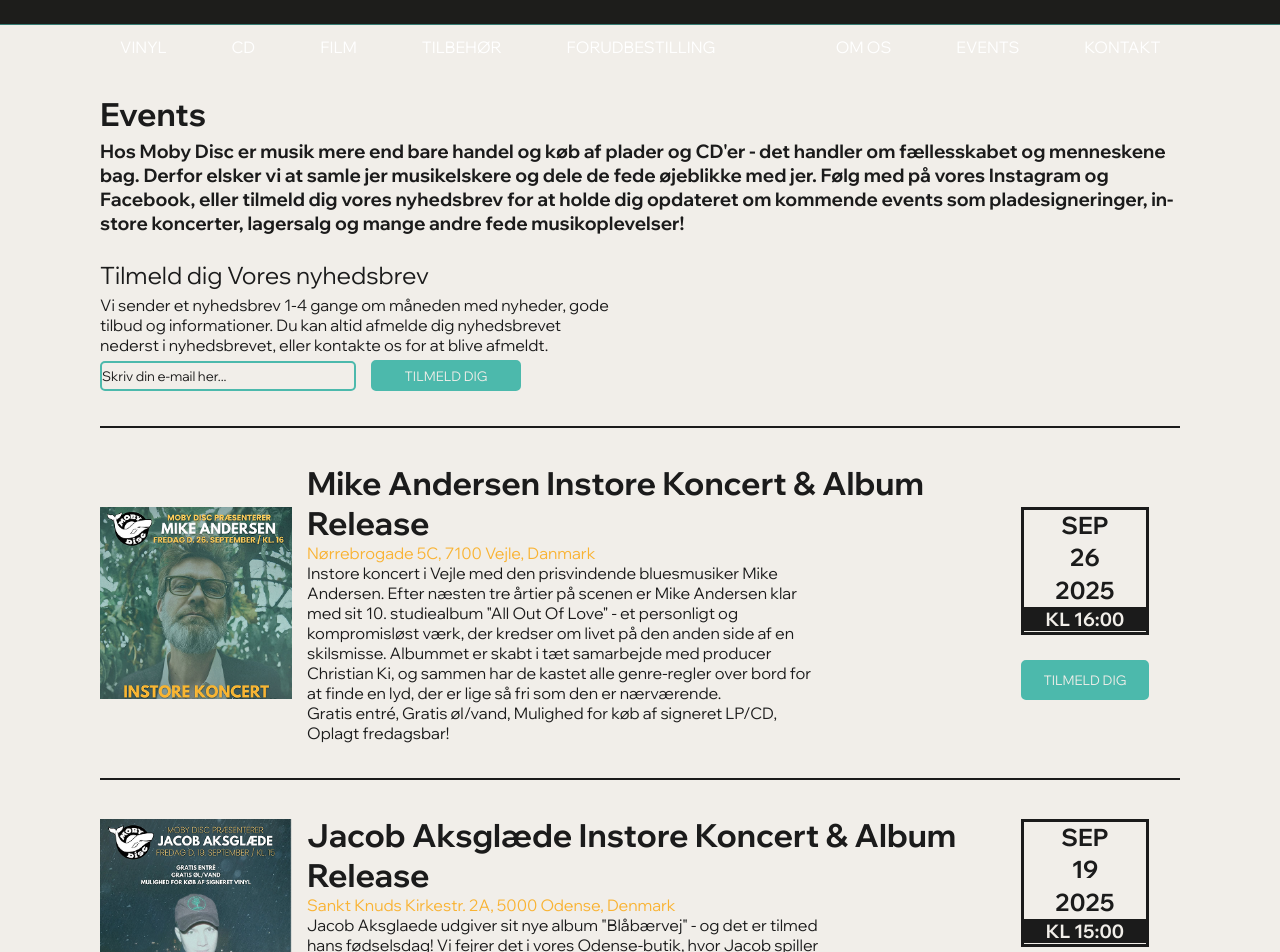
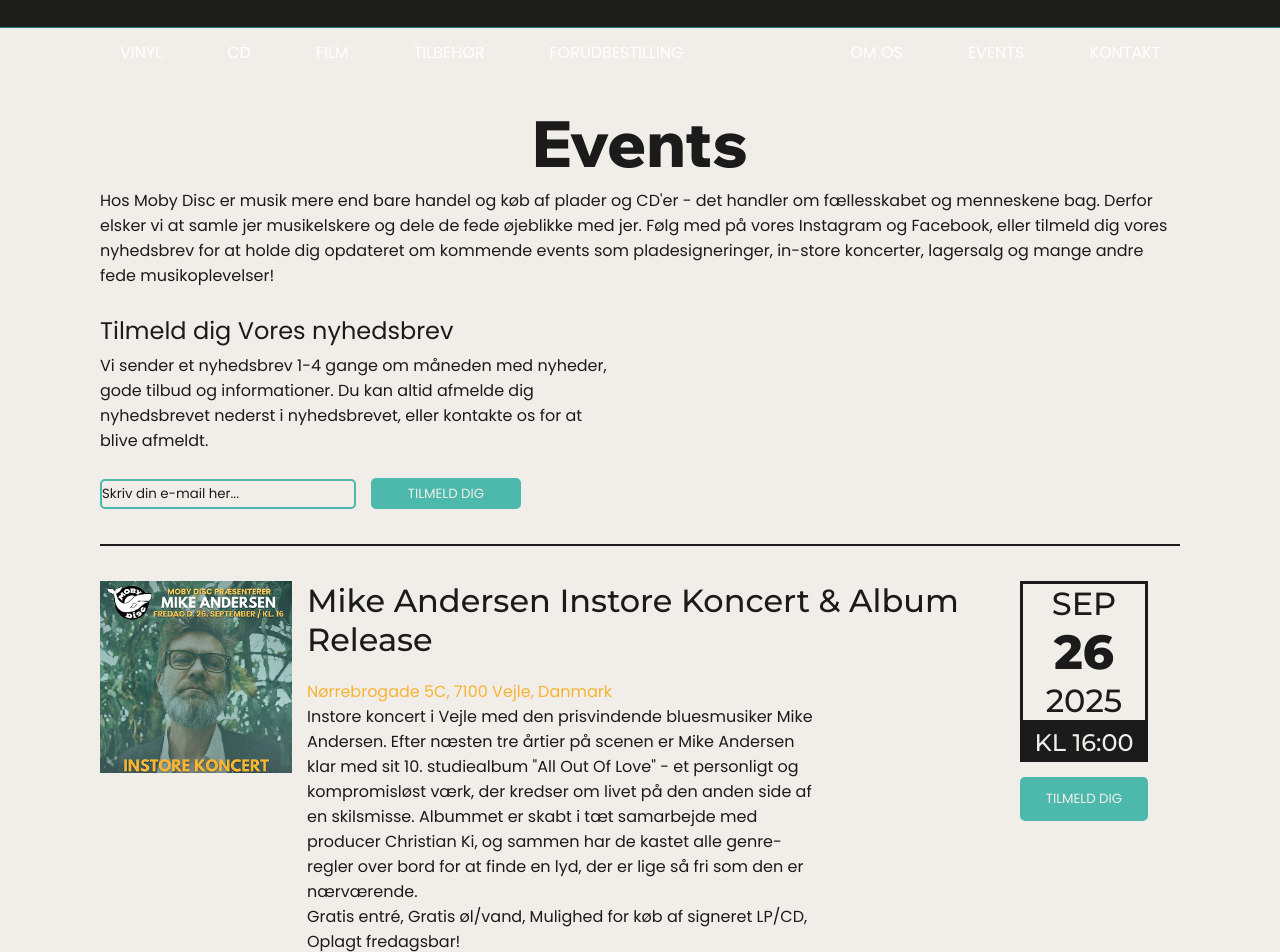
Before and after one commit to LucasMejer/eksamen3sem, a Vue app: page /events in a window 1280 px wide. Shown: the part 160-1112 px from the top of the page. Built offline with nearby package versions, Linux system fonts and the light colour scheme.

Commit message:
Ny Tekst

```diff
--- a/src/assets/main.scss
+++ b/src/assets/main.scss
@@ -1,16 +1,38 @@
 @use "colors";
 
-@import url('https://fonts.googleapis.com/css2?family=Noto+Sans:ital,wght@0,100..900;1,100..900&family=Wix+Madefor+Display:wght@400..800&display=swap');
+//Wix Madefor Display Font
+@import url('https://fonts.googleapis.com/css2?family=Wix+Madefor+Display:wght@400..800&display=swap');
+//Montserrat Font
+@import url('https://fonts.googleapis.com/css2?family=Montserrat:ital,wght@0,100..900;1,100..900&display=swap');
+//Poppins Font
+@import url('https://fonts.googleapis.com/css2?family=Poppins:ital,wght@0,100;0,200;0,300;0,400;0,500;0,600;0,700;0,800;0,900;1,100;1,200;1,300;1,400;1,500;1,600;1,700;1,800;1,900&display=swap');
 
 *{
-  font-family: "Wix Madefor Display", sans-serif;
-  font-optical-sizing: auto;
+  font-family: "Poppins", sans-serif;
+  font-weight: 400;
+  font-style: normal;
 }
 
 body {
   margin: 0px;
   padding: 0px;
   background-color: colors.$background;
+}
+
+h1{
+  font-family: "Wix Madefor Display", sans-serif;
+  font-optical-sizing: auto;
+  font-weight: 800;
+  font-style: normal;
+  font-size: 64px;
+}
+
+h2{
+  font-family: "Montserrat", sans-serif;
+  font-optical-sizing: auto;
+  font-weight: 500;
+  font-size: 32px;
+  color: colors.$black;
 }
 
 //Header SCSS
@@ -77,6 +99,7 @@ html, body {
   text-align: center;
   color: colors.$black;
   margin-top: 10px;
+  padding-bottom: 10px;
 }
 
 .productsDiv{
@@ -216,6 +239,10 @@ hr{
 }
 
 //Event Side
+.eventOverskrift{
+  text-align: center;
+}
+
 .eventOpslagDiv{
   margin-top: 35px;
   margin-bottom: 35px;
@@ -223,7 +250,7 @@ hr{
   display: flex;
   flex-direction: row;
   justify-content: space-between;
-  align-items: center;
+  align-items: flex-start;
   margin-left: 100px;
   margin-right: 100px;
   img{
@@ -256,27 +283,41 @@ hr{
 }
 
 .datoInformation{
-    width: 10vw;
-    border-style: solid;
-    border-color: colors.$black;
-    aspect-ratio: 1 / 1;
+    width: 15vw;
     display: flex;
     flex-direction: column;
     justify-content: space-between;
     align-items: center;
-    h2{
+    margin-bottom: 15px;
+    div{
+      display: flex;
+      flex-direction: column;
+      justify-content: space-around;
+      width: 10vw;
+      aspect-ratio: 1 / 1;
+      border-style: solid;
+    border-color: colors.$black;
+      h2{
       text-align: center;
       padding: 0px;
       margin: 0px;
       color: colors.$black;
     }
-    h3{
-      margin: 0px;
-      background-color: colors.$black;
-      color: colors.$white;
-      width: 100%;
     }
-    margin-bottom: 25px;
+}
+
+.datoBold{
+  font-size: 48px;
+  font-weight: 800;
+}
+
+.datoTid{
+  padding: 5px;
+  margin: 0px;
+  background-color: colors.$black;
+  color: colors.$white;
+  width: 10vw;
+  font-size: 24px;
 }
 
 .eventButton{
@@ -339,7 +380,8 @@ hr{
 .eventIntroTekstDiv h1 {
   margin: 25px 0 5px 0;
 }
-.eventIntroTekstDiv h3 {
+.eventIntroTekstDiv p {
+  color: colors.$black;
   margin-bottom: 25px;
 }
 
@@ -446,6 +488,7 @@ hr{
     margin-left: 25px;
     margin-right: 25px;
     flex-direction: column;
+    align-items: center;
     img{
       width: 50vw;
     }
@@ -457,12 +500,19 @@ hr{
   }
 
   .eventDatoDiv{
-    width: 20vw;
+    width: 25vw;
   }
 
   .datoInformation{
     width: 25vw;
     margin-top: 20px;
+    div{
+      width: 25vw;
+    }
+  }
+
+  .datoTid{
+    width: 25vw;
   }
 
   .eventOpslagDiv h1 {
@@ -993,7 +1043,6 @@ hr{
 }
 
 .container__sections h1, h2 {
-    color: white;
     padding-bottom: 20px;
 }
 
--- a/src/components/EventOpslag.vue
+++ b/src/components/EventOpslag.vue
@@ -150,7 +150,7 @@ function annullerButton(){
   <div class="eventOpslagDiv">
     <img src="/mikeandersen.png" alt="">
     <div class="eventTekstDiv">
-      <h1>Mike Andersen Instore Koncert & Album Release</h1>
+      <h2>Mike Andersen Instore Koncert & Album Release</h2>
       <p class="eventAdresse">Nørrebrogade 5C, 7100 Vejle, Danmark</p>
       <p class="eventDesc">Instore koncert i Vejle med den prisvindende bluesmusiker Mike Andersen.
         Efter næsten tre årtier på scenen er Mike Andersen klar med sit 10. studiealbum "All Out Of Love" -
@@ -164,10 +164,12 @@ function annullerButton(){
     </div>
     <div class="eventDatoDiv">
       <div class="datoInformation">
+        <div>
           <h2>SEP</h2>
-        <h2>26</h2>
+          <h2 class="datoBold">26</h2>
           <h2>2025</h2>
-        <h3>KL 16:00</h3>
+        </div>
+        <h2 class="datoTid">KL 16:00</h2>
       </div>
       <button v-if="eventList[0].EventActive == false" class="eventButton" v-on:click="openPopup(`Mike Andersen Instore Koncert & Album Release`, 0, `/mikeandersen.png`)">TILMELD DIG</button>
       <button v-if="eventList[0].EventActive == true" class="eventButtonActive" v-on:click="afmeldPopup(`Mike Andersen Instore Koncert & Album Release`, 0, `/mikeandersen.png`)"></button>
@@ -179,7 +181,7 @@ function annullerButton(){
   <div class="eventOpslagDiv">
     <img src="/jacobaksglaede.png" alt="">
     <div class="eventTekstDiv">
-      <h1>Jacob Aksglæde Instore Koncert & Album Release</h1>
+      <h2>Jacob Aksglæde Instore Koncert & Album Release</h2>
       <p class="eventAdresse">Sankt Knuds Kirkestr. 2A, 5000 Odense, Denmark</p>
       <p class="eventDesc">Jacob Aksglaede udgiver sit nye album "Blåbærvej" - og det er tilmed hans fødselsdag!
         Vi fejrer det i vores Odense-butik, hvor Jacob spiller en instore-koncert og vi byder på lidt godt til ganen.
@@ -191,10 +193,12 @@ function annullerButton(){
     </div>
     <div class="eventDatoDiv">
       <div class="datoInformation">
+        <div>
           <h2>SEP</h2>
-        <h2>19</h2>
+          <h2 class="datoBold">19</h2>
           <h2>2025</h2>
-        <h3>KL 15:00</h3>
+        </div>
+        <h2 class="datoTid">KL 15:00</h2>
       </div>
       <button v-if="eventList[1].EventActive == false" class="eventButton" v-on:click="openPopup(`Jacob Aksglæde Instore Koncert & Album Release`, 1, `/jacobaksglaede.png`)">TILMELD DIG</button>
       <button v-if="eventList[1].EventActive == true" class="eventButtonActive" v-on:click="afmeldPopup(`Jacob Aksglæde Instore Koncert & Album Release`, 1, `/jacobaksglaede.png`)"></button>
@@ -205,7 +209,7 @@ function annullerButton(){
   <div class="eventOpslagDiv">
     <img src="/lagersalg.png" alt="">
     <div class="eventTekstDiv">
-      <h1>Lagersalg på vestrebro</h1>
+      <h2>Lagersalg på vestrebro</h2>
       <p class="eventAdresse">Vesterbro 13, 5000 Odense C</p>
       <p class="eventDesc">Vores populære lagersalg er tilbage for første gang i mange år!
         Vi rydder op på lageret med billige varer fra 5 kroner stykket!+1000 LP'er fra 5 kroner,
@@ -219,10 +223,12 @@ function annullerButton(){
     </div>
     <div class="eventDatoDiv">
       <div class="datoInformation">
+        <div>
           <h2>JULI</h2>
-        <h2>21</h2>
+          <h2 class="datoBold">21</h2>
           <h2>2025</h2>
-        <h3>KL 13 - 16</h3>
+        </div>
+        <h2 class="datoTid">KL 13 - 16</h2>
       </div>
       <button v-if="eventList[2].EventActive == false" class="eventButton" v-on:click="openPopup(`Lagersalg på vestrebro`, 2, `/lagersalg.png`)">TILMELD DIG</button>
       <button v-if="eventList[2].EventActive == true" class="eventButtonActive" v-on:click="afmeldPopup(`Lagersalg på vestrebro`, 2, `/lagersalg.png`)"></button>
--- a/src/components/EventTekst.vue
+++ b/src/components/EventTekst.vue
@@ -40,11 +40,11 @@ async function sendMail(){
     <h1 class="eventOverskrift">
       Events
     </h1>
-    <h3>Hos Moby Disc er musik mere end bare handel og køb af plader og CD'er - det handler om fællesskabet og menneskene bag.
+    <p>Hos Moby Disc er musik mere end bare handel og køb af plader og CD'er - det handler om fællesskabet og menneskene bag.
       Derfor elsker vi at samle jer musikelskere og dele de fede øjeblikke med jer.
       Følg med på vores Instagram og Facebook, eller tilmeld dig vores nyhedsbrev for at holde dig opdateret
       om kommende events som pladesigneringer, in-store koncerter, lagersalg og mange andre fede musikoplevelser!
-    </h3>
+    </p>
     <span class="nyhedsbrevOverskrift">
       Tilmeld dig Vores nyhedsbrev
     </span>
--- a/src/components/NyhederCarousel.vue
+++ b/src/components/NyhederCarousel.vue
@@ -54,7 +54,7 @@ function checkScreenSize() {
 
 
 <template>
-  <h1 class="carouselHeader">Nyheder</h1>
+  <h2 class="carouselHeader">NYHEDER</h2>
   <div class="productsDiv">
     <button v-on:click="prev" class="buttonLeft"></button>
     <div class="carousel">
--- a/src/components/ProductCarousel.vue
+++ b/src/components/ProductCarousel.vue
@@ -54,7 +54,7 @@ function checkScreenSize() {
 
 
 <template>
-  <h1 class="carouselHeader">Mest populære produkter</h1>
+  <h2 class="carouselHeader">MEST POPULÆRE PRODUKTER</h2>
   <div class="productsDiv">
     <button v-on:click="prev" class="buttonLeft"></button>
     <div class="carousel">
```
Lines whose indentation alone changed are shown as unchanged.
